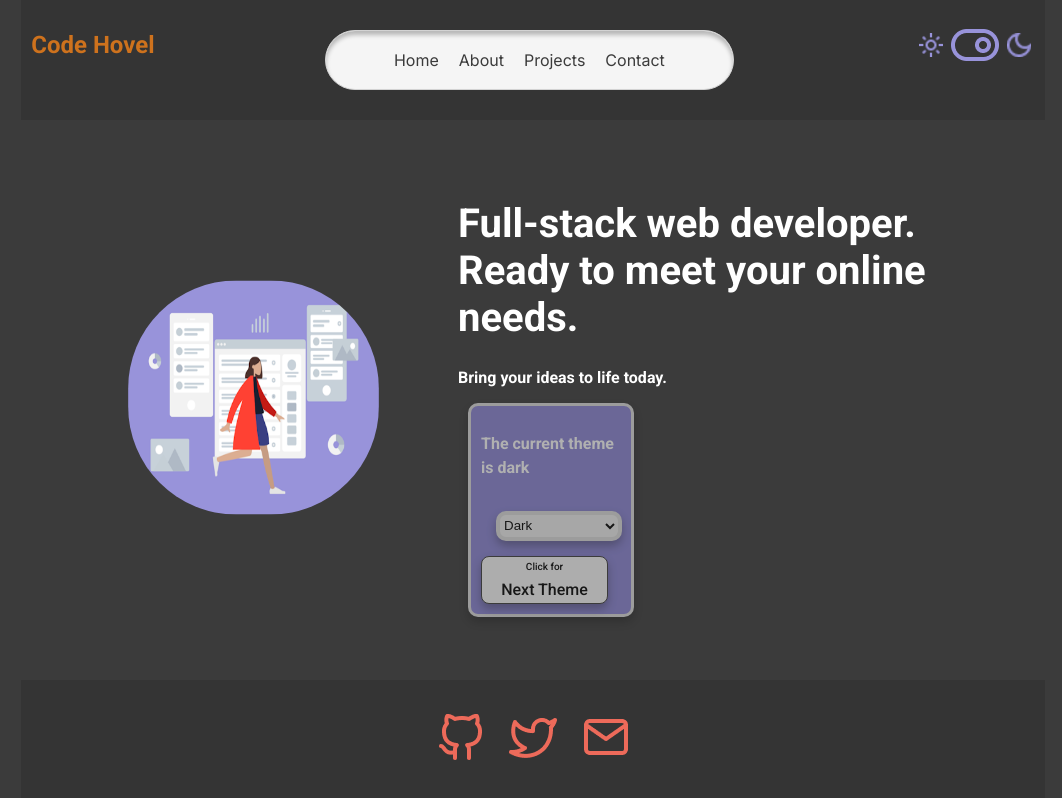
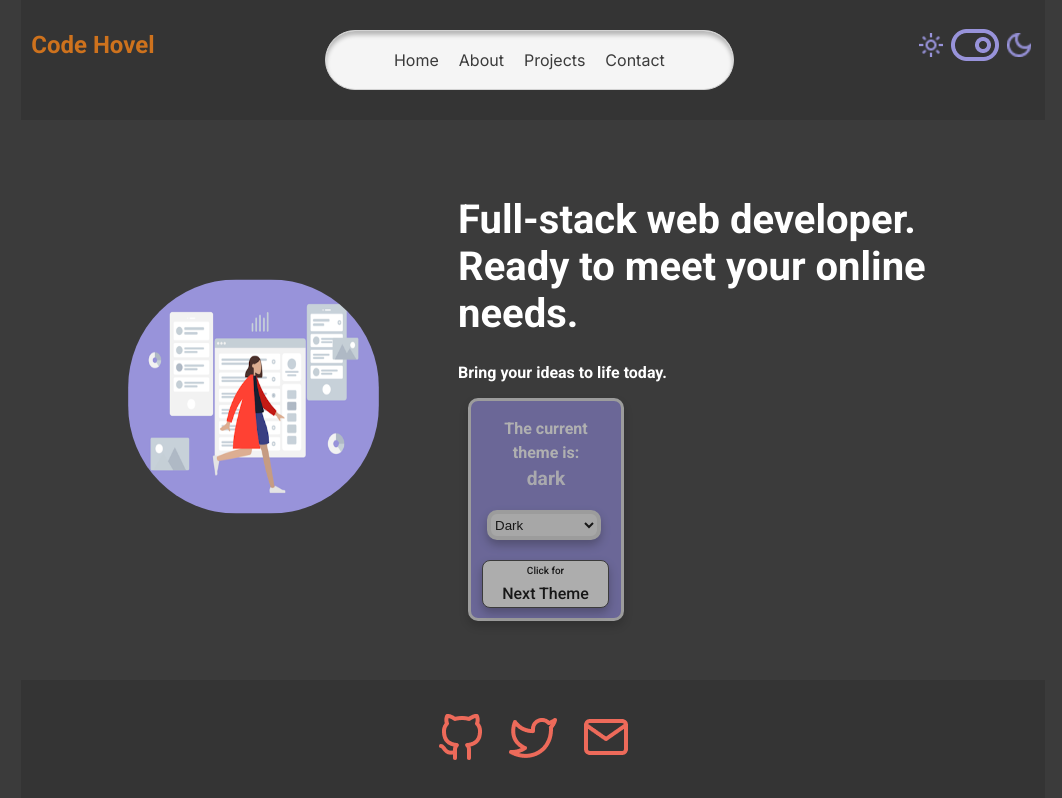
Before and after one commit to evanpixelgame/CodeHovel, a React (Vite) app: page / in a window 1280 px wide. Shown: the whole page, without its empty margins (107-1169 px from the left). Built offline with nearby package versions, Linux system fonts and the light colour scheme.

Commit message:
much better

```diff
--- a/src/components/main/Main.css
+++ b/src/components/main/Main.css
@@ -65,13 +65,15 @@
 
 #theme-selector {
   border: 3px solid #ddd;
-  max-width: 140px;
+  max-width: 130px;
   margin: 10px;
   padding: 10px;
   background-color: #8b85d5;
   opacity: 0.6;
   box-shadow: 0px 5px 10px rgba(0, 0, 0, 0.3);
   border-radius: 10px;
+  margin-top: 0px;
+  padding-top: 0px;
 }
 
 select {
@@ -79,7 +81,7 @@ select {
   border: 4px solid #ddd;
   border-radius: 10px;
   height: 30px;
-  margin: 15px;
+  margin-left: 6px;
 }
 
 button#themeButton {
@@ -87,4 +89,15 @@ button#themeButton {
   border: 1px solid #3b3b3b;
   padding-bottom: 4px;
   padding-top: 4px;
+  margin-top: 20px;
+  margin-left: 1px;
 }
+
+#theme-text {
+  text-align: center;
+}
+
+.theme-name {
+  opacity: 0.9;
+  font-size: larger;
+}
--- a/src/components/main/ThemeSelector.jsx
+++ b/src/components/main/ThemeSelector.jsx
@@ -8,8 +8,8 @@ const themeOptions = [
   "no-bars-light",
   "full-bars-dark",
   "full-bars-light",
-  "full-border-dark",
-  "full-border-light",
+  "full-border-(D)",
+  "full-border-(L)",
 ];
 
 function ThemeSelector() {
@@ -33,7 +33,11 @@ function ThemeSelector() {
           color: theme.color,
         }}
       >
-        <p>The current theme is {theme}</p>
+        <p id="theme-text">
+          The current theme is: <br />
+          <span className="theme-name">{theme}</span>
+        </p>
+        <div id="buttonandselect">
           <select value={theme} onChange={(e) => selectTheme(e.target.value)}>
             <option value="light">Light</option>
             <option value="dark">Dark</option>
@@ -41,8 +45,8 @@ function ThemeSelector() {
             <option value="no-bars-light">No Bars Light</option>
             <option value="full-bars-dark">Full Bars Dark</option>
             <option value="full-bars-light">Full Bars Light</option>
-          <option value="full-border-dark">Full Border Dark</option>
-          <option value="full-border-light">Full Border Light</option>
+            <option value="full-border-dark">Full Border D</option>
+            <option value="full-border-light">Full Border L</option>
           </select>
           <button id="themeButton" onClick={handleNextTheme}>
             <span
@@ -58,6 +62,7 @@ function ThemeSelector() {
             Next Theme
           </button>
         </div>
+      </div>
     </>
   );
 }
```
Lines whose indentation alone changed are shown as unchanged.
